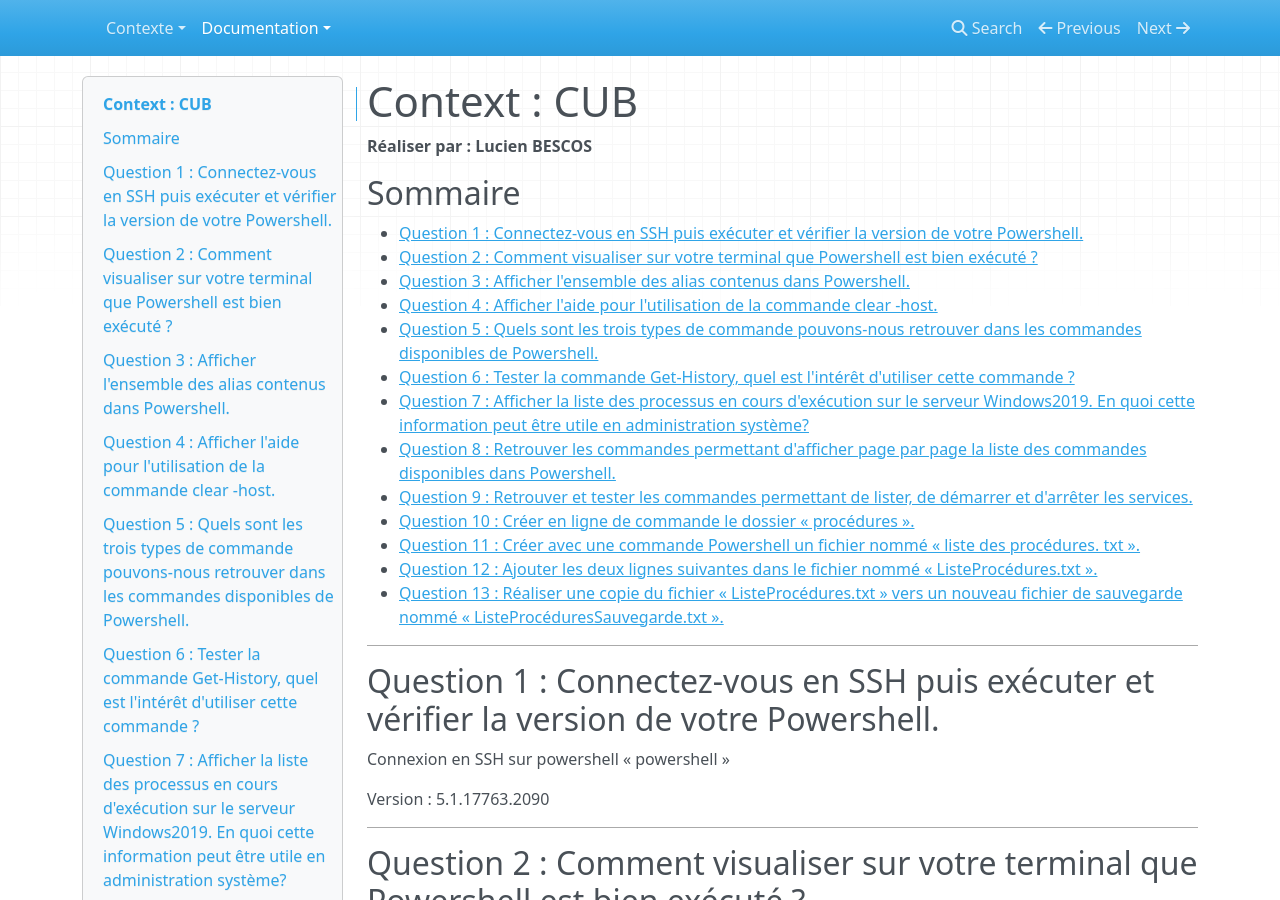
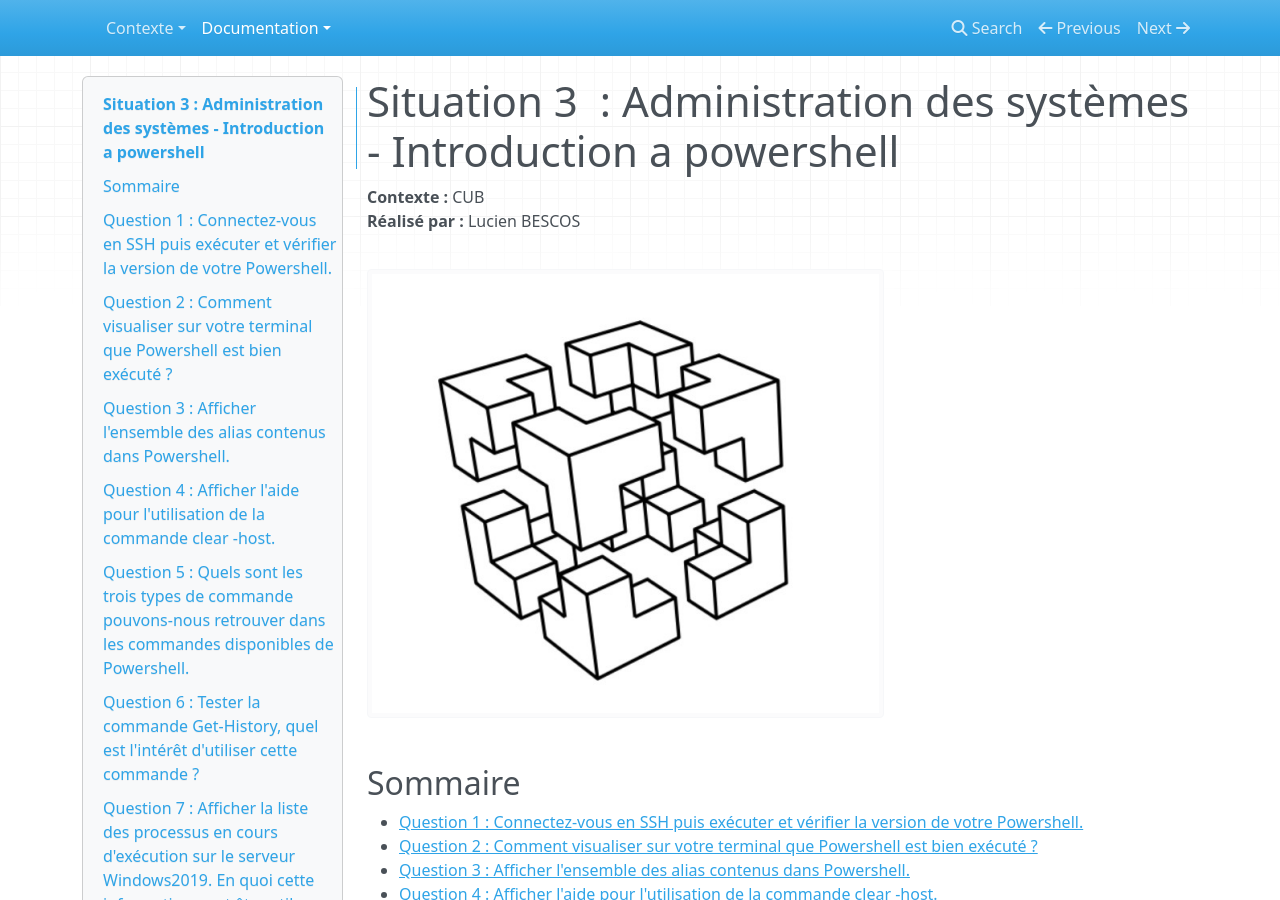
Before and after one commit to hugog36/CUBDOCUMENTATIONDORTMUND, an MkDocs documentation site: the page built from docs/documentation/Powershell/LucienBescos - Situation3 - Administration des systèmes - Introduction a powershell.md, in a window 1280 px wide and 900 px high. Built offline with MkDocs 1.6.1, drawn with Linux system fonts in a browser that asks for light colours; nearby versions of some CDN libraries.

Commit message:
Update LucienBescos - Situation3 - Administration des systèmes - Introduction a powershell.md

```diff
--- a/docs/documentation/Powershell/LucienBescos - Situation3 - Administration des systèmes - Introduction a powershell.md
+++ b/docs/documentation/Powershell/LucienBescos - Situation3 - Administration des systèmes - Introduction a powershell.md
@@ -1,6 +1,8 @@
-# Context : CUB
+# Situation 3  : Administration des systèmes - Introduction a powershell
+**Contexte :** CUB
+**Réalisé par :** Lucien BESCOS
 
-**Réaliser par : Lucien BESCOS**
+![Logo CUB](../../medias/logocub.png)
 
 ## Sommaire
 
```
